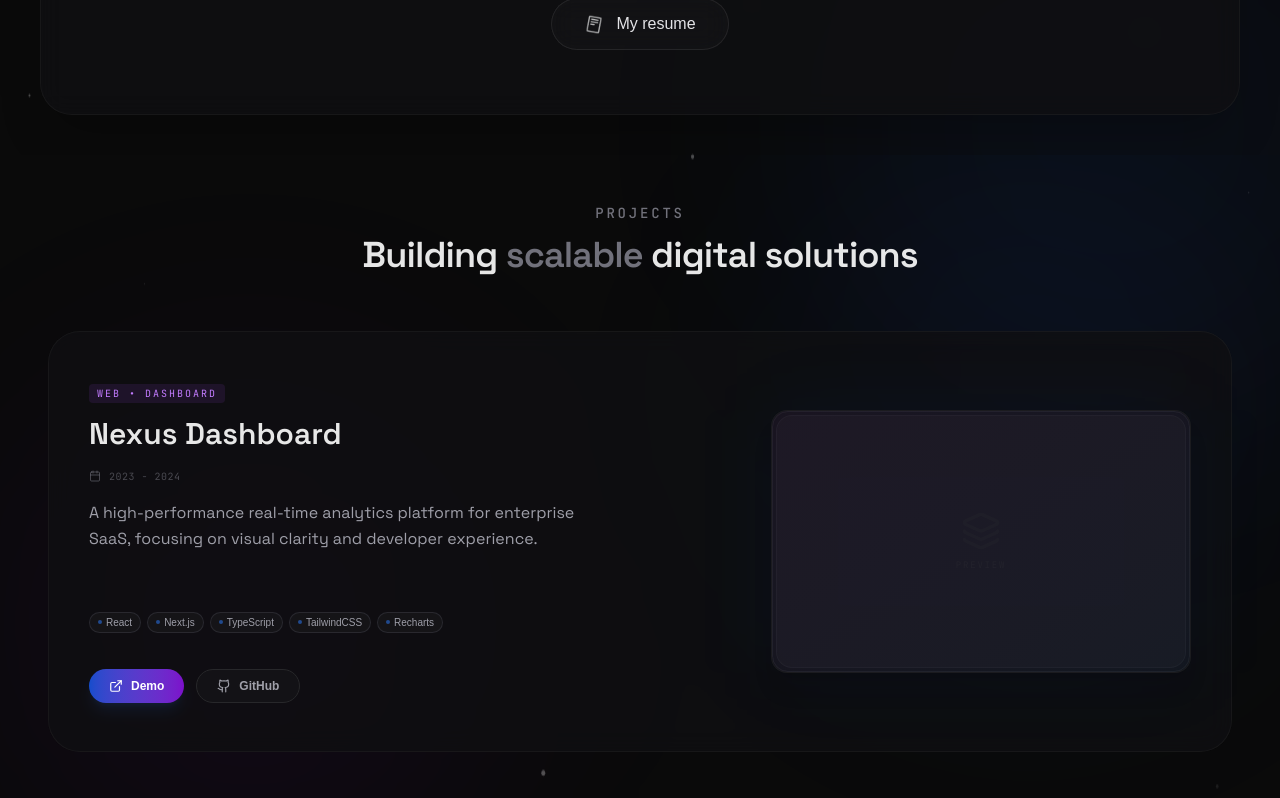
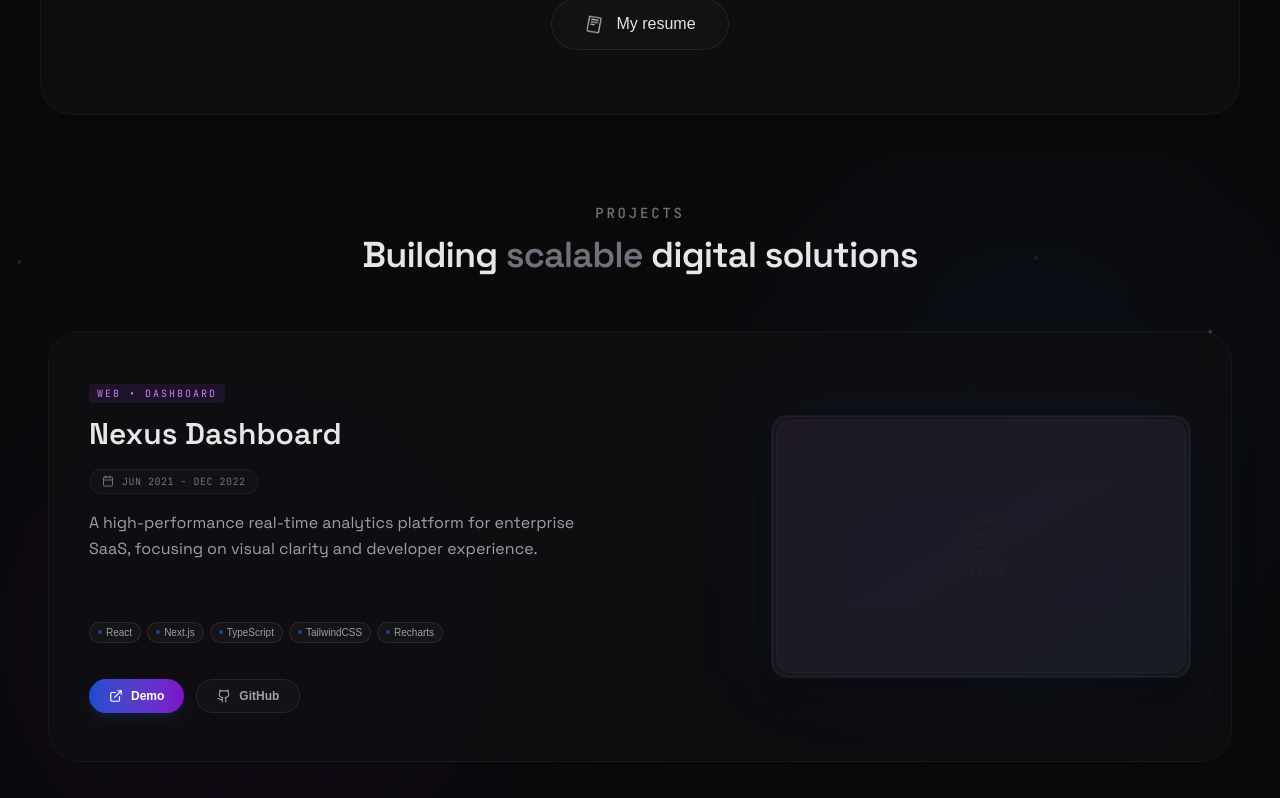
Before and after one commit to AlexandreGomes08/meu-portfolio, a Next.js app in the folder frontend/: page / in a window 1280 px wide. Shown: the part 1358-2156 px from the top of the page. Built offline with nearby package versions, Linux system fonts and the light colour scheme.

Commit message:
feat: create experience component

```diff
--- a/frontend/src/app/(paginas)/page.tsx
+++ b/frontend/src/app/(paginas)/page.tsx
@@ -1,3 +1,4 @@
+import Experiencia from "@/components/experiencia"
 import DustParticles from "@/components/landing/DustParticles"
 import Principal from "@/components/landing/Principal"
 import Projetos from "@/components/projetos"
@@ -17,6 +18,7 @@ export default function Home() {
 					<Principal />
 					<Resumo />
 					<Projetos />
+					<Experiencia />
 				</div>
 			</div>
 		</div>
--- /dev/null
+++ b/frontend/src/components/experiencia/index.tsx
@@ -0,0 +1,143 @@
+"use client"
+
+import { fontJetBrainsMono, fontSatoshi } from "@/app/fonts"
+import { Calendar, MapPin } from "lucide-react"
+
+interface Experience {
+	id: number
+	role: string
+	company: string
+	period: string
+	type: string
+	description: string[]
+	techStack: string[]
+}
+
+const EXPERIENCES: Experience[] = [
+	{
+		id: 1,
+		role: "Senior Full Stack Developer",
+		company: "Tech Solutions Inc.",
+		period: "Jan 2023 - Present",
+		type: "Remote",
+		description: [
+			"Led the development of a high-performance analytics dashboard using Next.js and Go.",
+			"Optimized database queries decreasing page load time by 40%.",
+			"Mentored junior developers and implemented code review standards.",
+			"Architected a scalable microservices infrastructure using Docker and Kubernetes."
+		],
+		techStack: ["Next.js", "Go", "PostgreSQL", "Docker", "Kubernetes"]
+	},
+	{
+		id: 2,
+		role: "Full Stack Developer",
+		company: "Digital Innovations",
+		period: "Jun 2021 - Dec 2022",
+		type: "Hybrid",
+		description: [
+			"Developed and maintained complex web applications using React and Node.js.",
+			"Integrated third-party APIs for payment processing and data synchronization.",
+			"Improved SEO performance and accessibility across all client projects.",
+			"Collaborated with UI/UX designers to implement pixel-perfect interfaces."
+		],
+		techStack: ["React", "Node.js", "MongoDB", "TailwindCSS", "AWS"]
+	},
+	{
+		id: 3,
+		role: "Junior Web Developer",
+		company: "StartUp Hub",
+		period: "Jan 2020 - May 2021",
+		type: "On-site",
+		description: [
+			"Assisted in the development of responsive websites using HTML, CSS, and JavaScript.",
+			"Implemented frontend components according to design specifications.",
+			"Participated in agile ceremonies and contributed to daily standups.",
+			"Built reusable UI components that accelerated development speed by 15%."
+		],
+		techStack: ["JavaScript", "React", "SASS", "Firebase", "Git"]
+	}
+]
+
+export default function Experiencia() {
+	return (
+		<section id="experience" className="py-20 relative overflow-hidden">
+			<div className="absolute top-1/2 left-0 w-[400px] h-[400px] bg-purple-600/5 rounded-full blur-[100px] -z-10 translate-y-[-50%]" />
+			<div className="absolute bottom-0 right-0 w-[400px] h-[400px] bg-blue-600/5 rounded-full blur-[100px] -z-10" />
+
+			<div className="container mx-auto px-4">
+				<div className="flex flex-col items-center mb-16 space-y-4 text-center">
+					<h1 className={`${fontJetBrainsMono.className} text-sm font-medium text-zinc-500 tracking-[0.2em] uppercase`}>
+						Career Path
+					</h1>
+					<h2 className={`${fontSatoshi.className} text-3xl sm:text-5xl font-semibold text-white/90 tracking-tight`}>
+						Professional <span className="text-zinc-500 font-light italic">Experience</span>
+					</h2>
+				</div>
+
+				<div className="relative max-w-5xl mx-auto">
+					<div className="absolute left-4 md:left-1/2 top-0 bottom-0 w-[1px] bg-white/10 -translate-x-1/2" />
+
+					<div className="space-y-12">
+						{EXPERIENCES.map((exp, index) => (
+							<div
+								key={exp.id}
+								className={`relative flex flex-col md:flex-row items-center ${
+									index % 2 === 0 ? "md:flex-row-reverse" : ""
+								}`}
+								data-aos={index % 2 === 0 ? "fade-left" : "fade-right"}
+							>
+								<div className="absolute left-4 md:left-1/2 w-3 h-3 bg-purple-500 rounded-full border-4 border-neutral-900 -translate-x-1/2 z-10" />
+
+								<div className="w-full md:w-[45%] ml-10 md:ml-0">
+									<div className="group bg-[#0f0f12]/80 backdrop-blur-md border border-white/[0.04] rounded-[24px] p-6 sm:p-8 hover:border-white/[0.1] transition-all duration-500 shadow-2xl">
+										<div className="flex flex-col justify-between gap-3 mb-6">
+											<div>
+												<h3 className={`${fontSatoshi.className} text-xl font-bold text-white/90 mb-1 group-hover:text-purple-400 transition-colors`}>
+													{exp.role}
+												</h3>
+												<p className="text-zinc-400 font-medium text-sm">
+													{exp.company}
+												</p>
+											</div>
+
+											<div className="flex flex-col items-start gap-2">
+												<div className="flex items-center gap-2 text-zinc-500 font-mono text-[10px] uppercase tracking-wider bg-white/[0.02] px-3 py-1 rounded-full border border-white/[0.05]">
+													<Calendar size={12} />
+													<span>{exp.period}</span>
+												</div>
+												<div className="flex items-center gap-2 text-zinc-500 font-mono text-[10px] uppercase tracking-wider bg-white/[0.02] px-3 py-1 rounded-full border border-white/[0.05]">
+													<MapPin size={12} />
+													<span>{exp.type}</span>
+												</div>
+											</div>
+										</div>
+
+										<ul className="space-y-3 mb-8">
+											{exp.description.map((item, i) => (
+												<li key={i} className="flex gap-3 text-zinc-400 text-sm leading-relaxed">
+													<span className="mt-1.5 w-1.5 h-1.5 rounded-full bg-purple-500/40 shrink-0" />
+													{item}
+												</li>
+											))}
+										</ul>
+
+										<div className="flex flex-wrap gap-2">
+											{exp.techStack.map((tech) => (
+												<span
+													key={tech}
+													className="px-2.5 py-1 rounded-md text-[10px] font-mono border border-zinc-800 bg-neutral-900/50 text-zinc-400"
+												>
+													{tech}
+												</span>
+											))}
+										</div>
+									</div>
+								</div>
+							</div>
+						))}
+					</div>
+				</div>
+			</div>
+		</section>
+	)
+}
--- a/frontend/src/components/projetos/ProjectCard.tsx
+++ b/frontend/src/components/projetos/ProjectCard.tsx
@@ -41,10 +41,11 @@ export default function ProjectCard({ project }: ProjectCardProps) {
 							{project.title}
 						</h3>
 					</div>
-
-					<div className="flex items-center gap-2 text-zinc-500/60 font-mono text-[10px] uppercase tracking-wider">
-						<Calendar size={12} />
-						<span>{project.period}</span>
+					<div className="flex items-center gap-2">
+						<div className="flex items-center gap-2 text-zinc-500 font-mono text-[10px] uppercase tracking-wider bg-white/[0.02] px-3 py-1 rounded-full border border-white/[0.05]">
+							<Calendar size={12} />
+							<span>{project.period}</span>
+						</div>
 					</div>
 
 					<p className={`${fontSatoshi.className} text-zinc-400 text-sm sm:text-base leading-relaxed line-clamp-2`}>
--- a/frontend/src/components/projetos/index.tsx
+++ b/frontend/src/components/projetos/index.tsx
@@ -7,7 +7,7 @@ const MOCK_PROJECTS: Project[] = [
 		id: 1,
 		title: "Nexus Dashboard",
 		category: "Web • Dashboard",
-		period: "2023 - 2024",
+		period: "Jun 2021 - Dec 2022",
 		shortDescription: "A high-performance real-time analytics platform for enterprise SaaS, focusing on visual clarity and developer experience.",
 		technicalBlock: {
 			problem: "Complex data presentation was slowing down decision-making for operations managers.",
@@ -44,7 +44,7 @@ const MOCK_PROJECTS: Project[] = [
 		id: 3,
 		title: "Core API Engine",
 		category: "API • Architecture",
-		period: "2023 - 2023",
+		period: "Jun 2021 - Dec 2022",
 		shortDescription: "A scalable microservices orchestrator designed to handle millions of requests monthly with ultra-low latency.",
 		technicalBlock: {
 			problem: "Scaling the monolithic API was becoming impossible due to bottlenecked database connections.",
```
